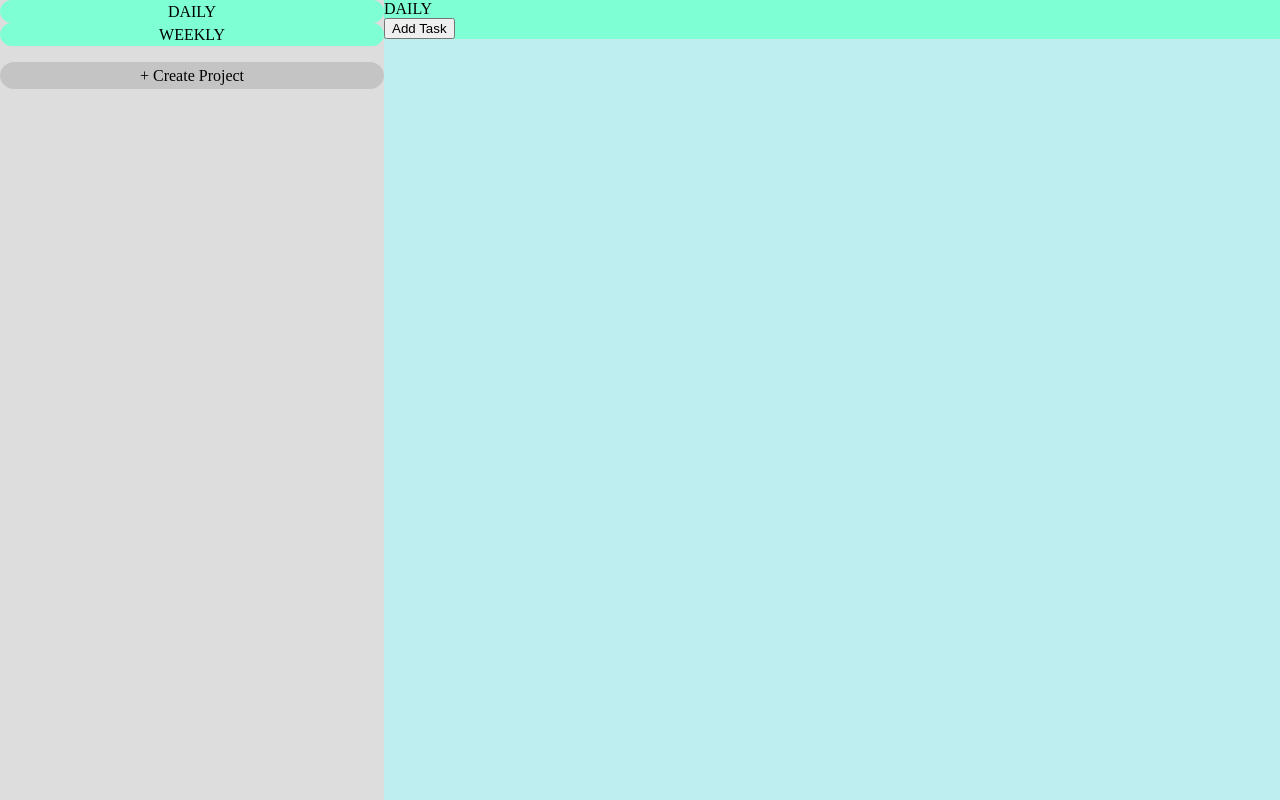
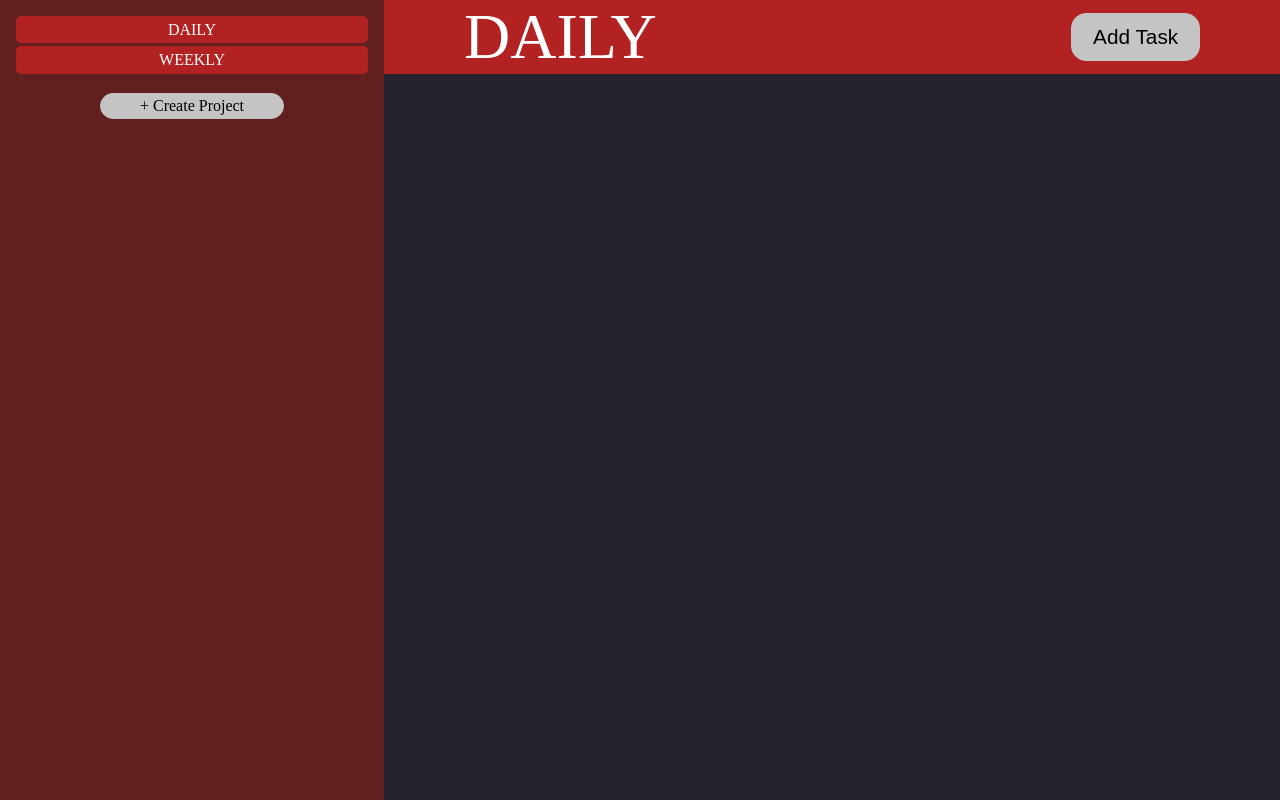
Before and after one commit to smmmfrd/todo-list, a website built with webpack: page dist/index.html in a window 1280 px wide. Built offline with nearby package versions, Linux system fonts and the light colour scheme.

Commit message:
Styling and Modal Save Bug Fix

```diff
--- a/src/builder.js
+++ b/src/builder.js
@@ -74,7 +74,7 @@ function DisplayModal(){
     completeButton.addEventListener('click', () =>{
         currentTask.completed = !currentTask.completed;
         display(currentTask);
-        refreshTaskHolder();
+        refreshTaskHolder(true);
     })
     modal.appendChild(completeButton);
 
--- a/src/style.css
+++ b/src/style.css
@@ -1,45 +1,47 @@
-:root{
-    --nav-bgc: #DDD;
-}
-
 *{
     margin: 0;
 }
 
-html, body{
-    height: 100%;
-}
-
 body{
-    background-color: #BEEEEF;
+    background-color: #24232e;
+    height: 100vh;
 }
 
 #content{
-    height: 100%;
+    height: 100vh;
     display: grid;
     grid-template-columns: 30% 1fr;
 }
 
 #nav{
-    background-color: var(--nav-bgc);
-    height: 100%;
+    background-color:  rgb(97, 31, 31);
+    padding: 1rem;
+}
+
+#projects-list{
+    display: flex;
+    flex-direction: column;
+    gap: 0.2rem;
 }
 
 .project-nav{
     text-align: center;
-    background-color: aquamarine;
-    border: 1px solid aquamarine;
-    border-radius: 15px;
+    background-color: firebrick;
+    border: 3px solid firebrick;
+    border-radius: 5px;
     padding: 0.1rem;
     user-select: none;
+    color: #FFF;
 }
 .project-nav:hover{
-    background-color: rgb(195, 252, 233);
-    border: 1px solid rgb(195, 252, 233);
+    background-color: rgb(177, 67, 67);
+    border: 3px solid rgb(177, 67, 67);
 }
 
 #create-project{
-    margin-top: 1rem;
+    width: 50%;
+    margin: auto;
+    margin-top: 1.2rem;
     padding: .2rem;
     background-color: rgb(196, 196, 196);
     border: 1px solid rgb(196, 196, 196);
@@ -53,7 +55,25 @@ body{
 }
 
 #task-creator{
-    background-color: aquamarine;
+    background-color: firebrick;
+    display: flex;
+    justify-content: space-between;
+    align-items: center;
+    font-size: 4rem;
+    color: #FFF;
+    padding: 0 5rem;
+}
+
+#task-creator > button{
+    padding: 0.7rem 1.3rem;
+    background-color: rgb(196, 196, 196);
+    border: 1px solid rgb(196, 196, 196);
+    border-radius: 15px;
+    font-size: 1.3rem;
+}
+#task-creator > button:hover{
+    background-color: #fff;
+    border: 1px solid #fff;
 }
 
 .modal{
@@ -61,9 +81,10 @@ body{
 }
 
 #task-display{
+    padding: 1rem;
     display: grid;
     grid-template-columns: repeat(auto-fill, minmax(225px, 1fr));
-    gap: 1rem;
+    gap: 0.7rem;
 }
 
 .card{
@@ -73,13 +94,12 @@ body{
 
     background-color: #EEE;
     border: 1px solid #EEE;
-    border-radius: 15px;
-    padding: 1rem;
-    font-size: 1.1rem;
+    border-radius: 4px;
+    padding: 0.3rem 2rem;
+    font-size: 1.8rem;
 }
 
 .card > input[type='checkbox']{
-    /* pointer-events: none; */
-    height: 1rem;
-    width: 1rem;
+    height: 1.7rem;
+    width: 1.7rem;
 }
```
Also changed, not shown: dist/main.js.
